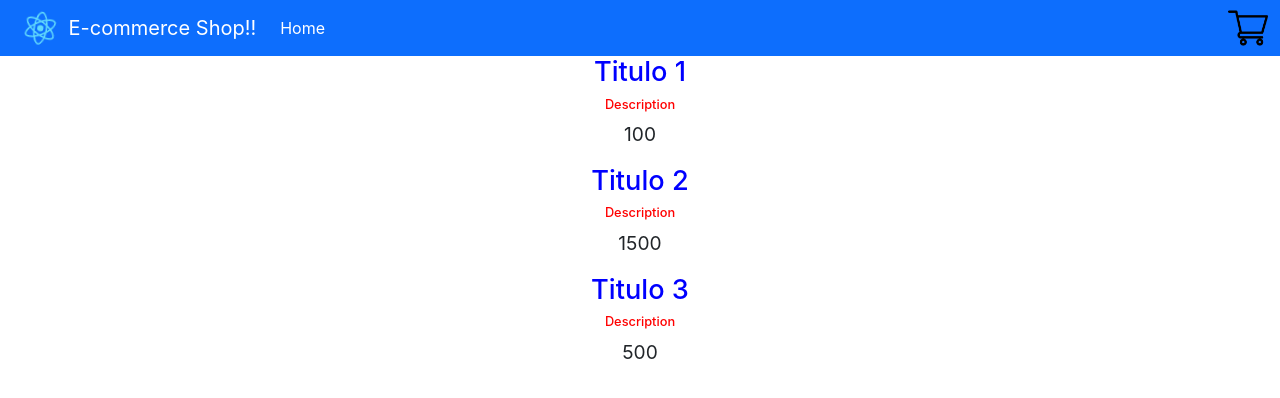
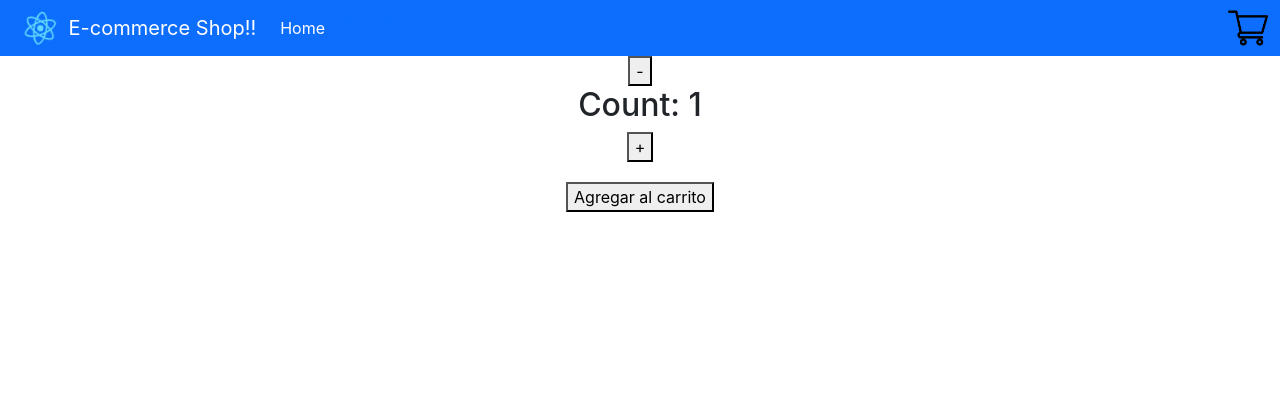
Before and after one commit to jgomez-m/tienda-ecommerce, a React (Create React App) app: page /cart in a window 1280 px wide. Shown: the top 398 px of the page. Built offline with nearby package versions, Linux system fonts and the light colour scheme.

Commit message:
Avance React router

```diff
--- a/package.json
+++ b/package.json
@@ -8,6 +8,7 @@
     "@testing-library/user-event": "^12.8.3",
     "react": "^17.0.2",
     "react-dom": "^17.0.2",
+    "react-router-dom": "^6.2.1",
     "react-scripts": "4.0.3",
     "styled-components": "^5.3.3",
     "web-vitals": "^1.1.2"
--- a/src/App.js
+++ b/src/App.js
@@ -1,13 +1,22 @@
 import './App.css';
 import ItemListContainer from './components/ItemListContainer';
 import NavBar from './components/NavBar';
+import { BrowserRouter, Routes, Route } from 'react-router-dom'
+import ItemCount from './components/ItemCount';
 
 function App() {
   return (
+    <BrowserRouter>
     <div className="App">
       <NavBar />
-      <ItemListContainer greeting="Propiedad Greeting" />
+      <Routes>
+        <Route exact path="/" element={<ItemListContainer />} />
+        <Route path="/cart" element={<ItemCount stock={10} initial={1}
+                onAdd={(num) => window.alert(`Productos agregados: ${num}`)} />}
+        />
+      </Routes>
     </div>
+    </BrowserRouter>
   );
 }
 
--- a/src/components/ItemListContainer.js
+++ b/src/components/ItemListContainer.js
@@ -52,9 +52,6 @@ const ItemListContainer = () => {
         ) :
         (
         <div>
-            {/* <ItemCount stock={10} initial={1}
-                onAdd={(num) => window.alert(`Productos agregados: ${num}`)}
-            /> */}
             <ItemList items={items} />
         </div>
         )
--- a/src/components/NavBar.js
+++ b/src/components/NavBar.js
@@ -1,6 +1,7 @@
 import React from 'react'
 import logo from '../img/logo.svg';
 import CartWidget from './CartWidget';
+import { Link } from 'react-router-dom';
 
 const NavBar = () => {
 	return (
@@ -17,6 +18,7 @@ const NavBar = () => {
 							<li className="nav-item">
 								<a className="nav-link active" aria-current="page" href="/">Home</a>
 							</li>
+							<li><Link to={`/cart`}>Counter</Link></li>
 						</ul>
 					</div>
 					<CartWidget />
```
